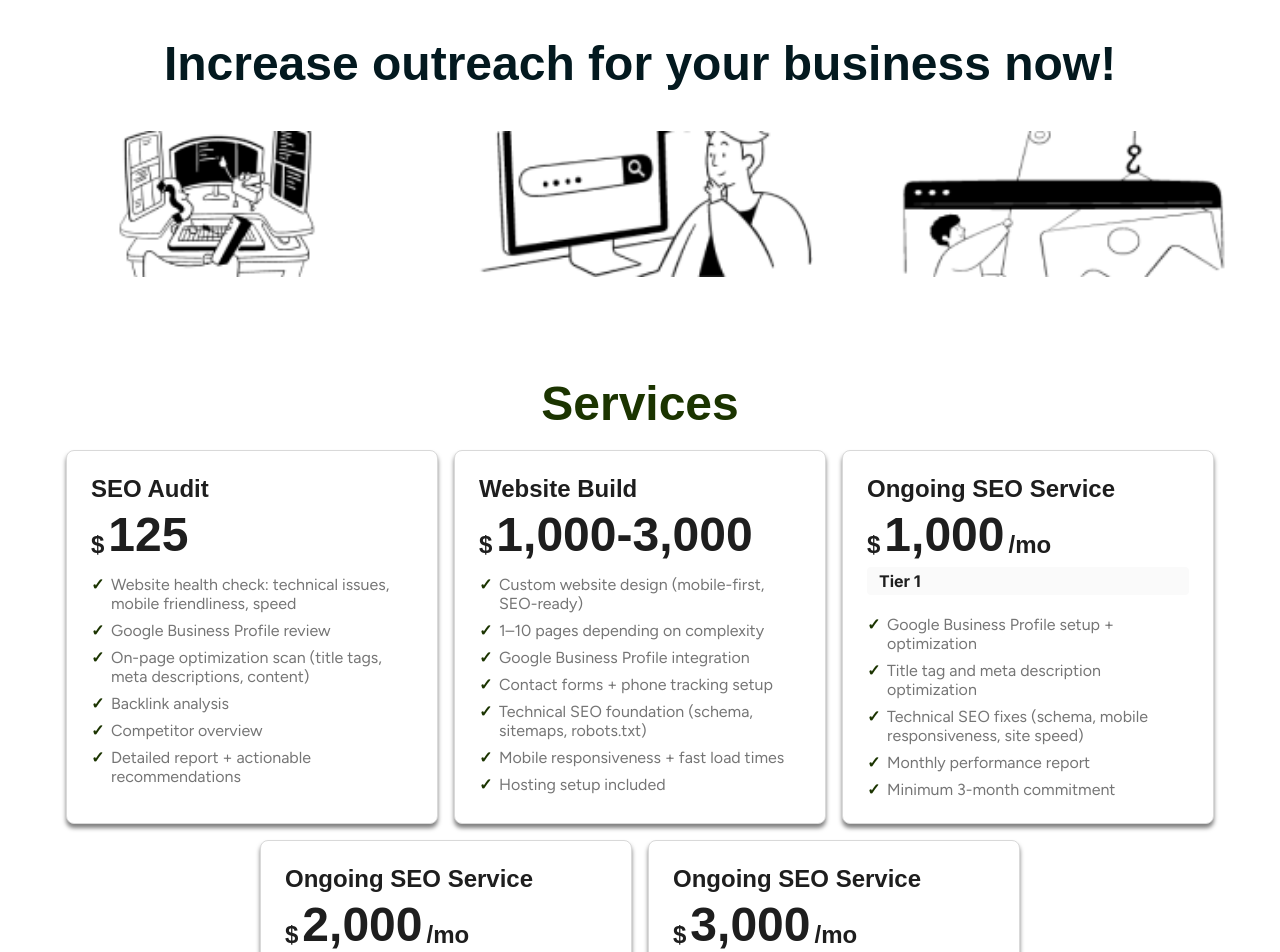
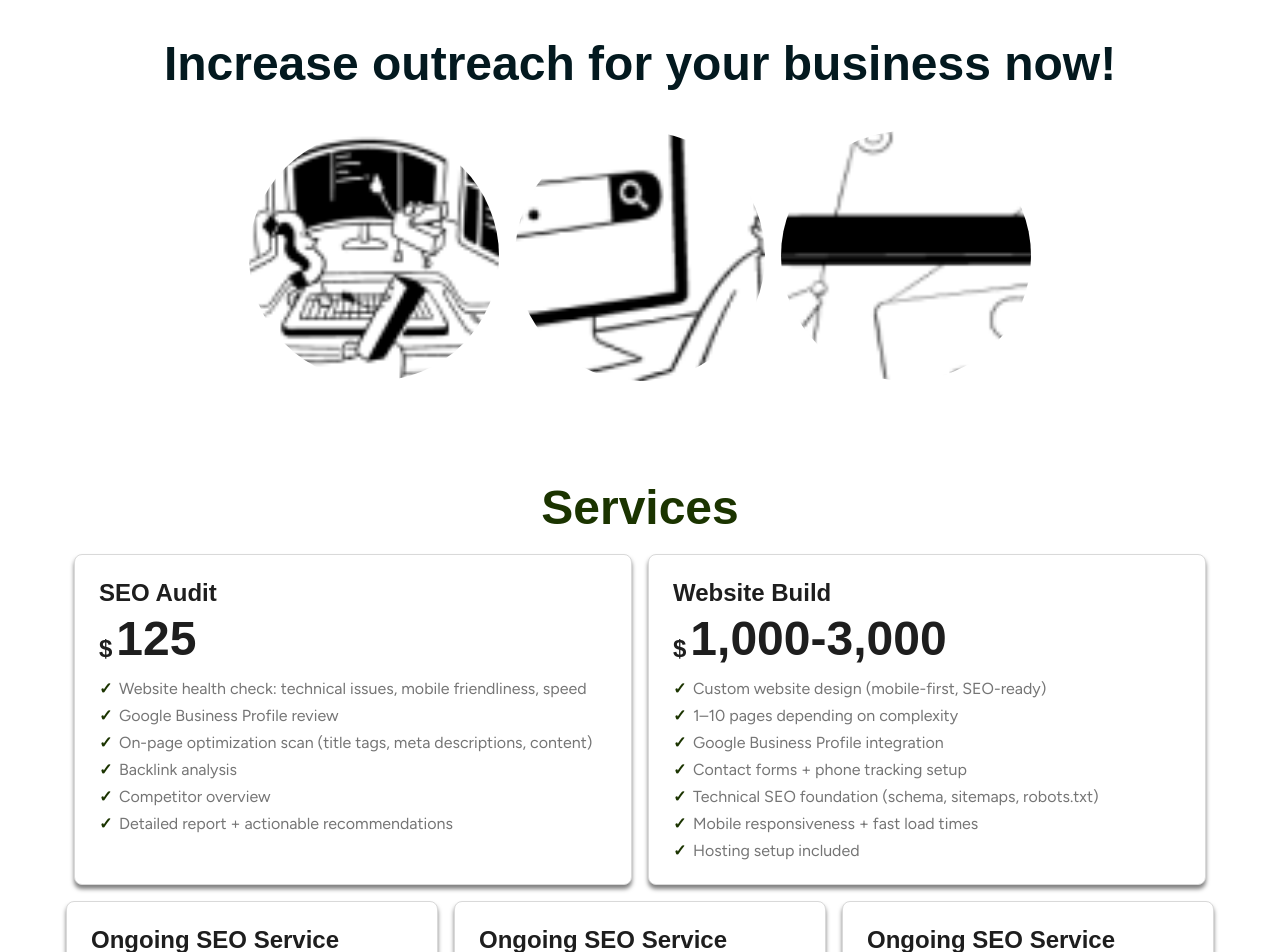
Before and after one commit to DerekAlexander/hd-local-seo-site, a Next.js app: page / in a window 1280 px wide. Shown: the part 2180-3132 px from the top of the page. Built offline with nearby package versions, Linux system fonts and the light colour scheme; a web font is replaced by a local one.

Commit message:
Adjust section styling and services card layout
Co-authored-by: Derek Alexander <derekw.alexander@gmail.com>

```diff
--- a/components/sections/AboutUs.module.css
+++ b/components/sections/AboutUs.module.css
@@ -27,8 +27,8 @@
   white-space: pre-line;
   line-height: 1.6;
   margin: 0;
-  width: 50%;
-  max-width: 50%;
+  width: 33%;
+  max-width: 33%;
 }
 
 .mapEmbed {
--- a/components/sections/IncreaseOutreach.module.css
+++ b/components/sections/IncreaseOutreach.module.css
@@ -28,9 +28,10 @@
 }
 
 .images img {
-  width: 33%;
-  height: auto;
-  border-radius: 8px;
+  width: 250px;
+  height: 250px;
+  border-radius: 50%;
+  overflow: hidden;
   object-fit: cover;
 }
 
@@ -40,7 +41,8 @@
     gap: 16px;
   }
   .images img {
-    width: 100%;
+    width: 250px;
+    height: 250px;
   }
   .title {
     font-size: 32px;
--- a/components/sections/Services.jsx
+++ b/components/sections/Services.jsx
@@ -79,7 +79,10 @@ export default function Services() {
       <h2 className={styles.title}>Services</h2>
       <div className={styles.cards}>
         {pricingCards.map((card, i) => (
-          <div key={i} className={styles.card}>
+          <div
+            key={i}
+            className={`${styles.card} ${i < 2 ? styles.cardWide : styles.cardNarrow}`}
+          >
             <div className={styles.cardTop}>
               <h3 className={styles.cardTitle}>{card.title}</h3>
               <div className={styles.priceRow}>
--- a/components/sections/Services.module.css
+++ b/components/sections/Services.module.css
@@ -34,12 +34,20 @@
   border: 1px solid rgba(217, 217, 217, 1);
   border-radius: 8px;
   padding: 24px;
-  width: 18%;
   min-width: 260px;
   display: flex;
   flex-direction: column;
   gap: 16px;
   box-shadow: 0px 4px 4px 0px rgba(0, 0, 0, 0.5);
+  box-sizing: border-box;
+}
+
+.cardWide {
+  flex: 0 1 35%;
+}
+
+.cardNarrow {
+  flex: 0 1 28%;
 }
 
 .cardTop {
@@ -179,15 +187,22 @@
 }
 
 @media (max-width: 1440px) {
-  .card {
-    width: 30%;
+  .cardWide {
+    flex-basis: 45%;
+  }
+
+  .cardNarrow {
+    flex-basis: 30%;
   }
 }
 
 @media (max-width: 768px) {
-  .card {
+  .card,
+  .cardWide,
+  .cardNarrow {
     width: 100%;
     min-width: 100%;
+    flex-basis: 100%;
   }
   .cards {
     flex-direction: column;
```
